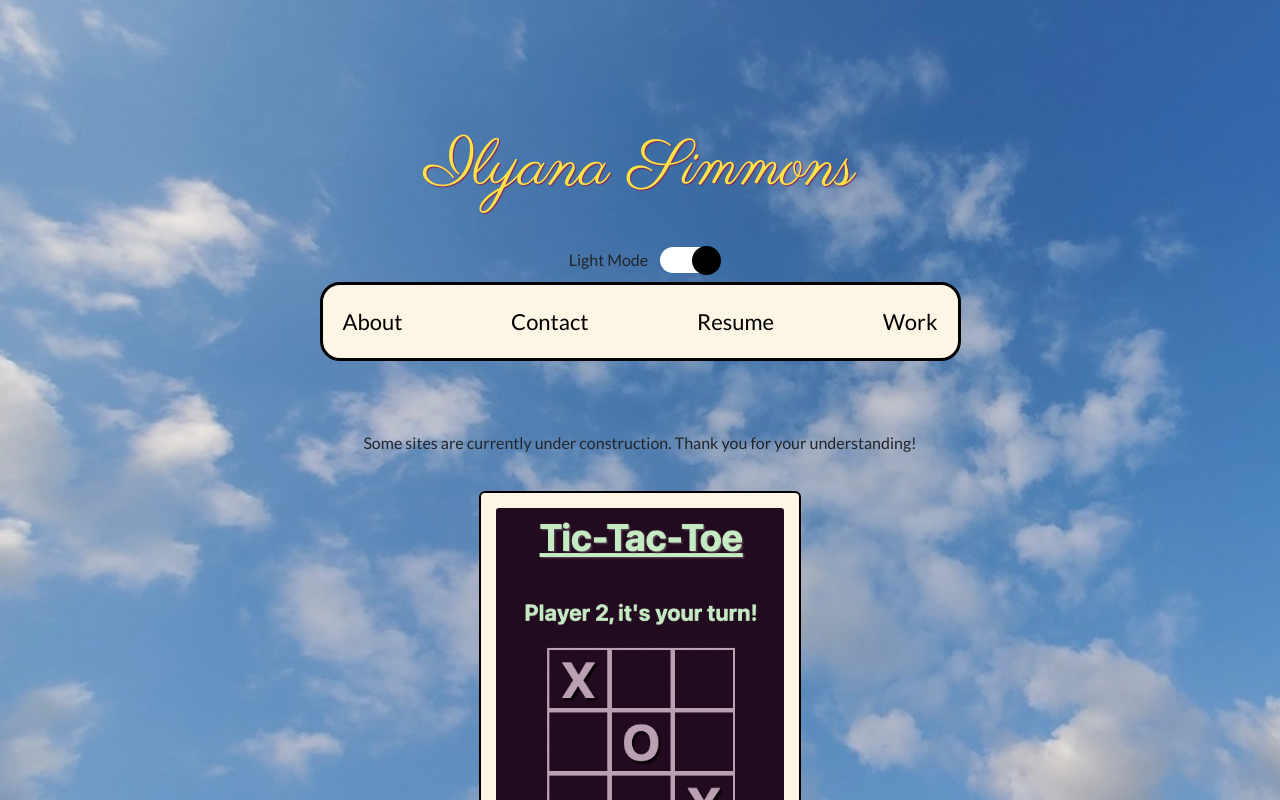
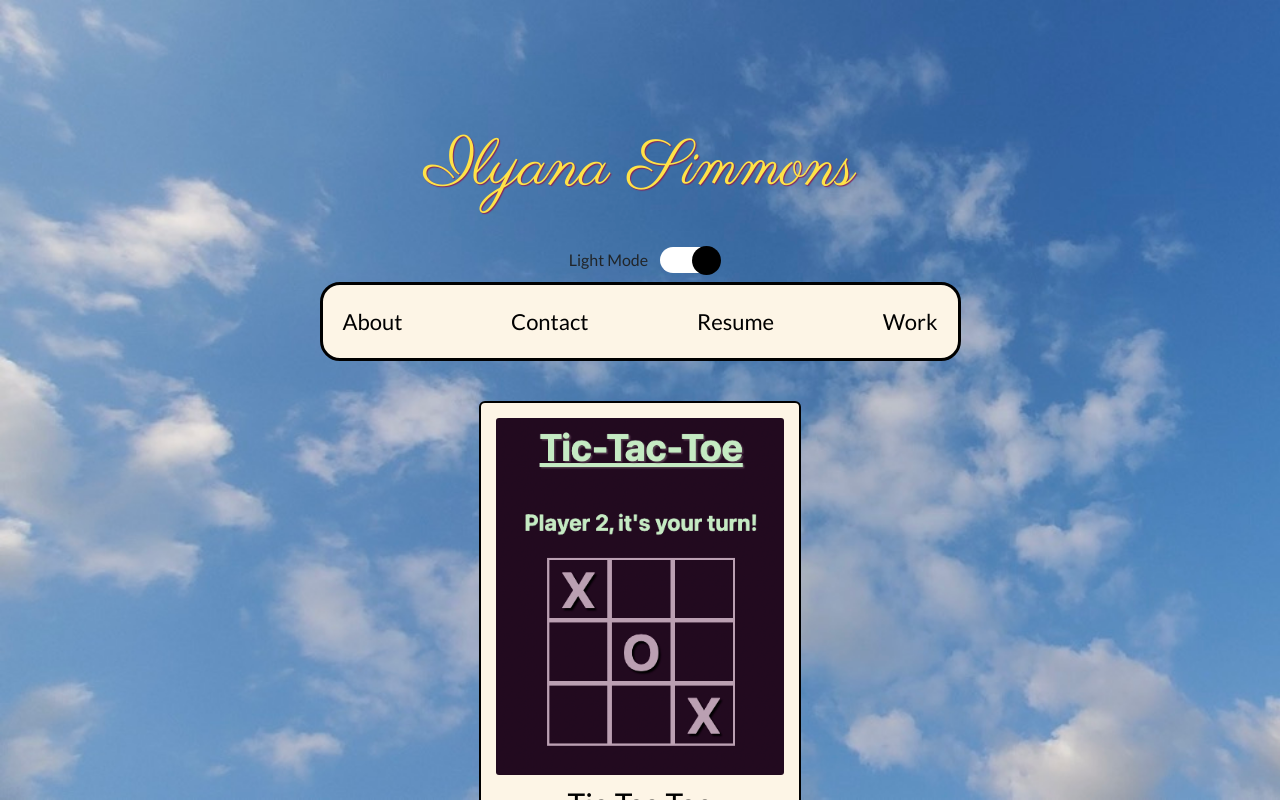
Before and after one commit to ilsyim/react-portfolio-front-end, a React (Create React App) app: page / in a window 1280 px wide. Both pictures are taken after a click on the button "Work". Shown: the top 800 px of the page. Built offline with nearby package versions, Linux system fonts and the light colour scheme.

Commit message:
change work margin

```diff
--- a/src/App.css
+++ b/src/App.css
@@ -210,7 +210,7 @@ a:hover {
 /* Work */
 .workSection {
   height: 500px;
-  margin: 70px;
+  margin: 20px;
   display: flex;
   flex-direction: row;
   flex-wrap: wrap;
--- a/src/components/Work/Work.jsx
+++ b/src/components/Work/Work.jsx
@@ -6,7 +6,7 @@ const Work = () => {
   return (
     <>
       <div className="workSection">
-        <p>Some sites are currently under construction. Thank you for your understanding!</p>
+        {/* <p>Some sites are currently under construction. Thank you for your understanding!</p> */}
         <div className="cardContainer">
           <div className="card" style={{width: "18rem"}}>
             <img src="/ttt.png" className="cardImgTop" alt="Screenshot of Tic-Tac-Toe app."/>
```
